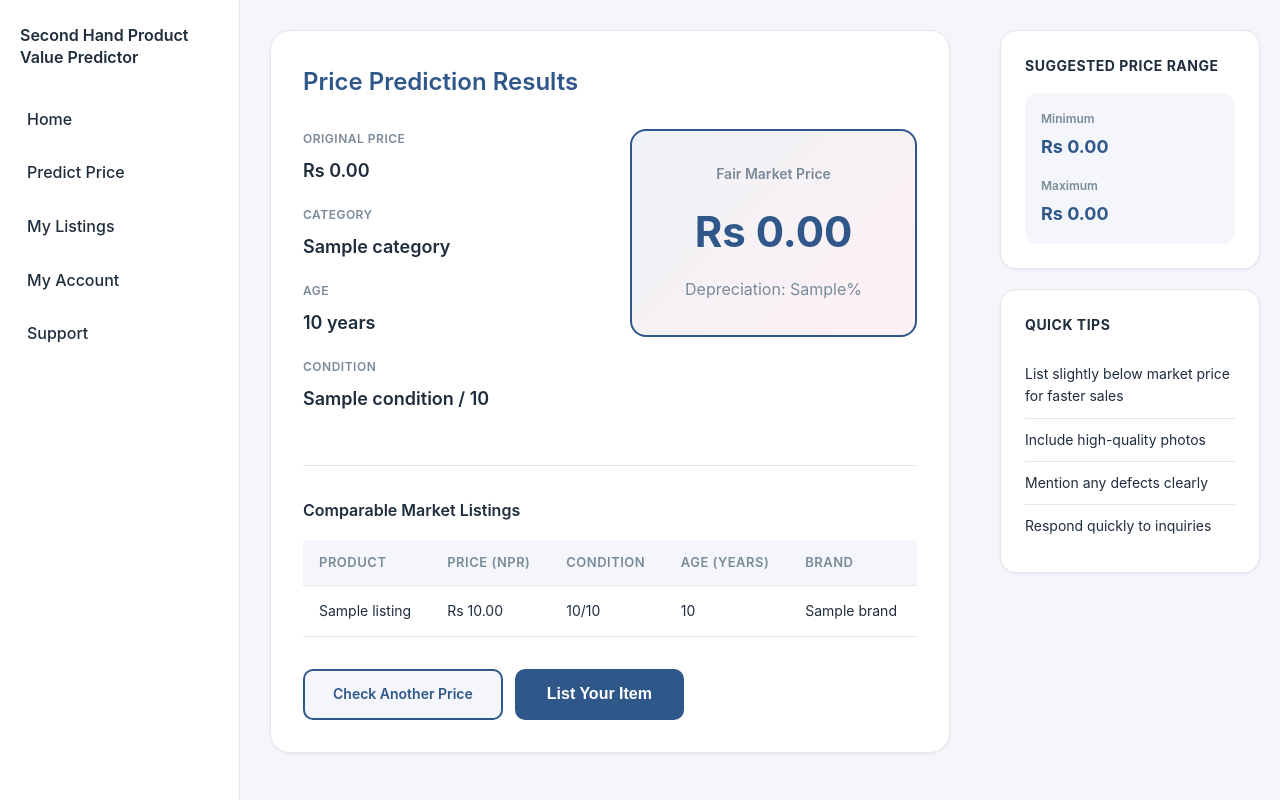
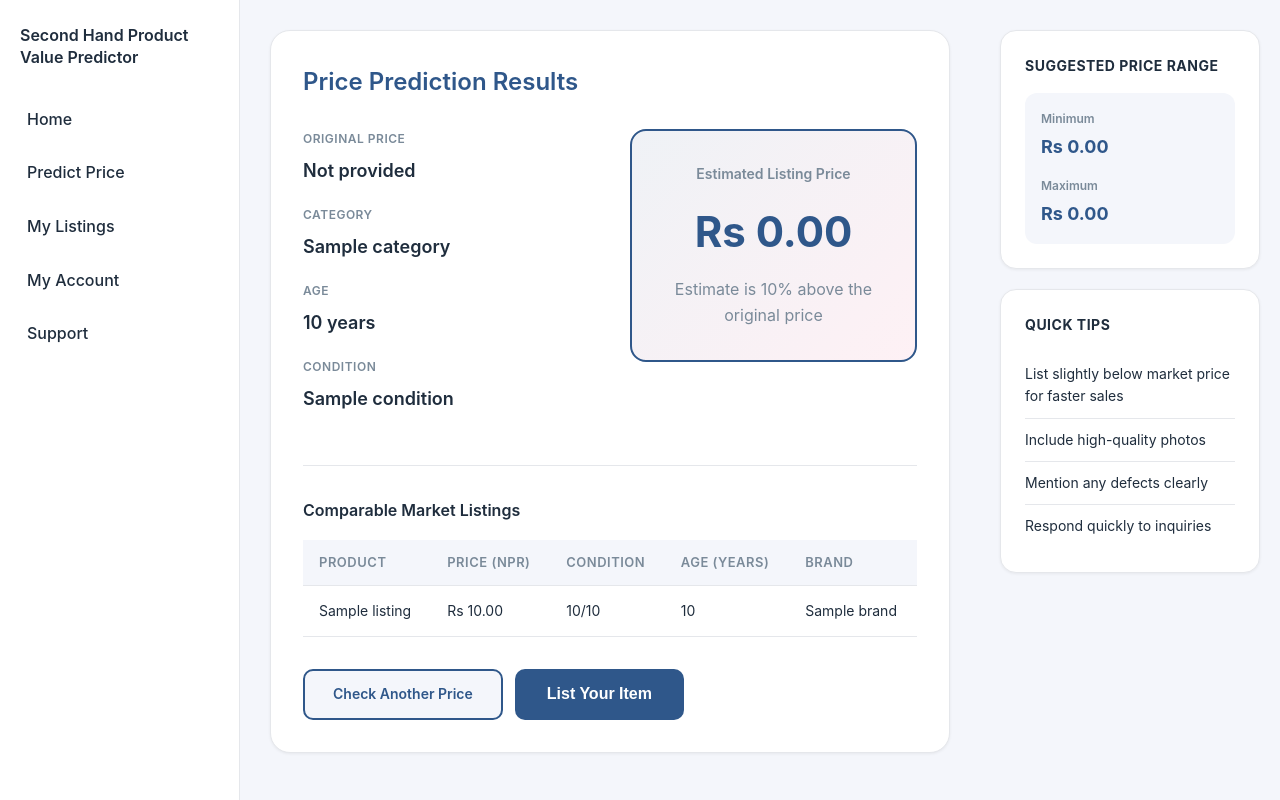
Before and after one commit to amritkumargalden/KinBech, a Flask app: template kinbech/templates/results.html in a window 1280 px wide. Run offline with Flask 3, Linux system fonts and the light colour scheme; the template is opened without the code that fills it: most values are stand-ins (such as "Sample title", 1, 10 or a date in 2020).

Commit message:
working vesion 1

```diff
--- a/kinbech/app.py
+++ b/kinbech/app.py
@@ -1,6 +1,7 @@
 # app.py
 import os
 import pickle
+import math
 from datetime import datetime
 import logging
 
@@ -54,6 +55,7 @@ except Exception as e:
     logger.error(f"Fatal error loading models: {e}")
     MODEL = None
     DATASET = pd.DataFrame()
+prediction_count = 0
 
 # ==================== Helper Functions ====================
 def get_comparable_listings(category, price, limit=5):
@@ -77,24 +79,33 @@ def get_comparable_listings(category, price, limit=5):
 def validate_prediction_input(data):
     """Validate user input."""
     errors = []
+    category = str(data.get('category', '')).strip()
+    condition = str(data.get('condition', '')).strip()
 
-    try:
-        original_price = float(data.get('original_price', 0))
-        age_years = float(data.get('age_years', 0))
-        condition = float(data.get('condition', 0))
+    available_categories = set(DATASET['Category'].dropna().astype(str)) if not DATASET.empty else set()
+    available_conditions = set(DATASET['Condition'].dropna().astype(str)) if not DATASET.empty else set()
+    if category not in available_categories:
+        errors.append("Select a category from the available options")
+    if condition not in available_conditions:
+        errors.append("Select a condition from the available options")
 
-        if original_price <= 0:
-            errors.append("Original price must be greater than 0")
-        if original_price > 10_000_000:
-            errors.append("Price seems unrealistic (> 10M NPR)")
-
-        if age_years < 0 or age_years > 50:
-            errors.append("Age must be between 0 and 50 years")
-
-        if condition < 1 or condition > 10:
-            errors.append("Condition score must be between 1 and 10")
-    except ValueError:
-        errors.append("Invalid input format — please use numbers")
+    for name, label, minimum, maximum, required in (
+        ('storage_gb', 'Storage', 0, 100_000, False),
+        ('age_years', 'Age', 0, 50, True),
+        ('original_price', 'Original price', 0, 10_000_000, False),
+    ):
+        raw_value = data.get(name)
+        if required and (raw_value is None or raw_value == ''):
+            errors.append(f"{label} is required")
+            continue
+        try:
+            value = float(raw_value or 0)
+            if not math.isfinite(value):
+                raise ValueError
+            if value < minimum or value > maximum:
+                errors.append(f"{label} must be between {minimum:,} and {maximum:,}")
+        except (TypeError, ValueError):
+            errors.append(f"{label} must be a valid number")
 
     return errors
 
@@ -105,7 +116,6 @@ def _prediction_features(form_data):
     condition = str(form_data.get('condition', '')).strip()
     storage_gb = float(form_data.get('storage_gb', 0) or 0)
     age_years = float(form_data.get('age_years', 0) or 0)
-    original_price = float(form_data.get('original_price', 0) or 0)
 
     if not category:
         raise ValueError('Category is required')
@@ -117,8 +127,14 @@ def _prediction_features(form_data):
         'Condition': condition,
         'Storage_GB': storage_gb,
         'Age_years': age_years,
-        'Price_NPR': original_price,
     }
+
+
+def _predict_price(feature_values):
+    feature_row = pd.DataFrame([feature_values])
+    return float(MODEL.predict(
+        feature_row[['Category', 'Condition', 'Storage_GB', 'Age_years']]
+    )[0])
 
 
 # ==================== Routes ====================
@@ -126,14 +142,21 @@ def _prediction_features(form_data):
 def home():
     """Homepage."""
     total_listings = len(DATASET) if not DATASET.empty else 0
-    total_predictions = 0
+    total_predictions = prediction_count
     return render_template('index.html', total_listings=total_listings, total_predictions=total_predictions)
 
 
 @app.route('/predict', methods=['GET', 'POST'])
 def predict():
     """Price prediction page."""
+    global prediction_count
     categories = sorted(DATASET['Category'].unique().tolist()) if not DATASET.empty else []
+    conditions = []
+    if not DATASET.empty:
+        condition_data = DATASET[['Condition', 'Condition_Score']].dropna()
+        conditions = condition_data.sort_values(
+            'Condition_Score', ascending=False
+        )['Condition'].drop_duplicates().tolist()
     top_brands = DATASET['Brand'].value_counts().head(5).index.tolist() if not DATASET.empty else []
     top_categories = DATASET['Category'].value_counts().head(5).index.tolist() if not DATASET.empty else []
     popular_products = DATASET['Model'].value_counts().head(5).index.tolist() if not DATASET.empty else []
@@ -142,6 +165,7 @@ def predict():
         return render_template(
             'predict.html',
             categories=categories,
+            conditions=conditions,
             top_brands=top_brands,
             top_categories=top_categories,
             popular_products=popular_products,
@@ -153,29 +177,30 @@ def predict():
                 'predict.html',
                 error='Model is unavailable. Please retrain the model first.',
                 categories=categories,
+                conditions=conditions,
                 top_brands=top_brands,
                 top_categories=top_categories,
                 popular_products=popular_products,
             ), 503
-
         try:
-            data = _prediction_features(request.form)
             validation_errors = validate_prediction_input(request.form)
             if validation_errors:
                 return render_template(
                     'predict.html',
                     error='; '.join(validation_errors),
                     categories=categories,
+                    conditions=conditions,
                     top_brands=top_brands,
                     top_categories=top_categories,
                     popular_products=popular_products,
                 ), 400
 
-            feature_row = pd.DataFrame([data])
-            predicted_price = float(MODEL.predict(feature_row[['Category', 'Condition', 'Storage_GB', 'Age_years']])[0])
-            original_price = float(data['Price_NPR'])
-            depreciation_pct = round(max(0.0, ((original_price - predicted_price) / original_price) * 100), 2) if original_price else 0.0
-            comparables = get_comparable_listings(data['Category'], original_price, limit=5)
+            data = _prediction_features(request.form)
+            predicted_price = _predict_price(data)
+            original_price = float(request.form.get('original_price', 0) or 0)
+            depreciation_pct = round(((original_price - predicted_price) / original_price) * 100, 2) if original_price else 0.0
+            comparables = get_comparable_listings(data['Category'], predicted_price, limit=5)
+            prediction_count += 1
 
             return render_template(
                 'results.html',
@@ -193,10 +218,101 @@ def predict():
                 'predict.html',
                 error=f"Error: {str(e)}",
                 categories=categories,
+                conditions=conditions,
                 top_brands=top_brands,
                 top_categories=top_categories,
                 popular_products=popular_products,
             ), 500
+
+
+@app.route('/api/options', methods=['GET', 'OPTIONS'])
+def prediction_options():
+    """Return categories and conditions accepted by the trained model."""
+    if request.method == 'OPTIONS':
+        return ('', 204)
+    if DATASET.empty:
+        return jsonify({'error': 'No prediction data is available'}), 503
+
+    conditions = DATASET[['Condition', 'Condition_Score']].dropna()
+    conditions = conditions.sort_values('Condition_Score', ascending=False)
+    return jsonify({
+        'categories': sorted(DATASET['Category'].dropna().astype(str).unique().tolist()),
+        'conditions': conditions['Condition'].astype(str).drop_duplicates().tolist(),
+    })
+
+
+@app.route('/api/predict', methods=['POST', 'OPTIONS'])
+def predict_api():
+    """Return a price estimate for the EverSales storefront."""
+    global prediction_count
+    if request.method == 'OPTIONS':
+        return ('', 204)
+    if MODEL is None:
+        return jsonify({'error': 'The prediction model is unavailable'}), 503
+
+    data = request.get_json(silent=True)
+    if not isinstance(data, dict):
+        return jsonify({'error': 'Send prediction details as a JSON object'}), 400
+
+    errors = validate_prediction_input(data)
+    if errors:
+        return jsonify({'error': '; '.join(errors), 'validation_errors': errors}), 400
+
+    try:
+        feature_values = _prediction_features(data)
+        predicted_price = _predict_price(feature_values)
+        original_price = float(data.get('original_price') or 0)
+        depreciation_pct = (
+            round(((original_price - predicted_price) / original_price) * 100, 2)
+            if original_price else None
+        )
+        comparables = get_comparable_listings(
+            feature_values['Category'], predicted_price, limit=5
+        )
+        prediction_count += 1
+
+        return jsonify({
+            'predicted_price': round(predicted_price, 2),
+            'original_price': original_price or None,
+            'depreciation_pct': depreciation_pct,
+            'category': feature_values['Category'],
+            'condition': feature_values['Condition'],
+            'age_years': feature_values['Age_years'],
+            'comparables': [
+                {
+                    'title': str(item['Title']),
+                    'price_npr': float(item['Price_NPR']),
+                    'condition_score': float(item['Condition_Score']),
+                    'age_years': float(item['Age_years']),
+                    'brand': str(item['Brand']),
+                }
+                for item in comparables
+            ],
+        })
+    except Exception as e:
+        logger.exception("Prediction API error")
+        return jsonify({'error': 'Could not calculate a price estimate'}), 500
+
+
+@app.after_request
+def allow_storefront_prediction_requests(response):
+    """Expose the public, non-personalized prediction API to the EverSales UI."""
+    if request.path.startswith('/api/'):
+        allowed_origins = {
+            origin.strip()
+            for origin in os.getenv(
+                'EVERSALES_ORIGINS',
+                'http://127.0.0.1:8000,http://localhost:8000',
+            ).split(',')
+            if origin.strip()
+        }
+        origin = request.headers.get('Origin')
+        if origin in allowed_origins:
+            response.headers['Access-Control-Allow-Origin'] = origin
+            response.headers['Access-Control-Allow-Headers'] = 'Content-Type'
+            response.headers['Access-Control-Allow-Methods'] = 'GET, POST, OPTIONS'
+            response.vary.add('Origin')
+    return response
 
 
 @app.route('/dashboard')
@@ -284,4 +400,4 @@ def server_error(error):
 
 # ==================== Run App ====================
 if __name__ == '__main__':
-    app.run(host='0.0.0.0', port=5000, debug=app.config['DEBUG'])
+    app.run(host='127.0.0.1', port=5000, debug=app.config['DEBUG'])
--- a/kinbech/templates/index.html
+++ b/kinbech/templates/index.html
@@ -28,7 +28,7 @@
         original price
       </li>
       <li>
-        <strong>Rate Condition</strong> - Assess physical condition (1-10)
+        <strong>Choose Condition</strong> - Select the matching marketplace condition
       </li>
       <li><strong>Check Price</strong> - Get instant fair market valuation</li>
       <li><strong>List Item</strong> - Use our suggested price range</li>
--- a/kinbech/templates/results.html
+++ b/kinbech/templates/results.html
@@ -8,7 +8,9 @@ block content %}
     <div class="results-left">
       <div class="result-item">
         <label>Original Price</label>
-        <div class="result-value">Rs {{ "%.2f"|format(original_price) }}</div>
+        <div class="result-value">
+          {% if original_price %}Rs {{ "%.2f"|format(original_price) }}{% else %}Not provided{% endif %}
+        </div>
       </div>
 
       <div class="result-item">
@@ -23,15 +25,21 @@ block content %}
 
       <div class="result-item">
         <label>Condition</label>
-        <div class="result-value">{{ condition }} / 10</div>
+        <div class="result-value">{{ condition }}</div>
       </div>
     </div>
 
     <div class="results-right">
       <div class="predicted-box">
-        <p class="predicted-label">Fair Market Price</p>
+        <p class="predicted-label">Estimated Listing Price</p>
         <p class="predicted-value">Rs {{ "%.2f"|format(predicted_price) }}</p>
-        <p class="depreciation">Depreciation: {{ depreciation_pct }}%</p>
+        <p class="depreciation">
+          {% if depreciation_pct >= 0 %}
+          Estimated depreciation: {{ depreciation_pct }}%
+          {% else %}
+          Estimate is {{ (depreciation_pct * -1)|round(2) }}% above the original price
+          {% endif %}
+        </p>
       </div>
     </div>
   </div>
```
Also changed, not shown: kinbech/templates/predict.html (+8 -14 lines), kinbech/tests/test_app.py (+58 -48 lines), README.md.
